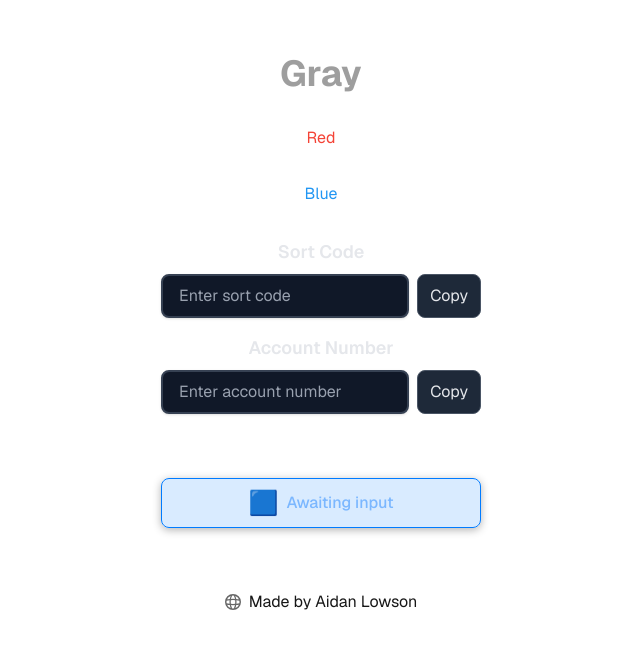
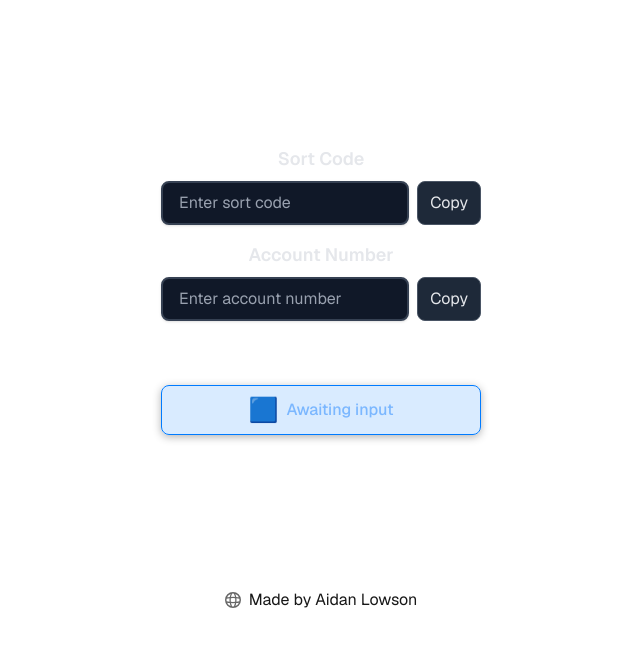
Before and after one commit to AidanLDev/bank-validator, a Next.js app: page / in a window 1280 px wide. Shown: the part 110-758 px from the top of the page, without its empty margins (319-959 px from the left). Built offline with nearby package versions, Linux system fonts and the light colour scheme.

Commit message:
chore: remove --turbopack flag (Next 16 default)

```diff
--- a/app/page.tsx
+++ b/app/page.tsx
@@ -1,35 +1,10 @@
 import Footer from "./components/footer";
 import Form from "./components/form";
-
-import { grey } from "@mui/material/colors";
-import { blue, red } from "@mui/material/colors";
 
 export default function Home() {
   return (
     <div className="grid grid-rows-[20px_1fr_20px] items-center justify-items-center min-h-screen p-8 pb-20 gap-16 sm:p-20 font-[family-name:var(--font-geist-sans)]">
       <main className="flex flex-col gap-[32px] row-start-2 items-center">
-        <h1
-          className={`text-3xl sm:text-4xl font-bold `}
-          style={{
-            color: grey[500],
-          }}
-        >
-          Gray
-        </h1>
-        <h2
-          style={{
-            color: red[500],
-          }}
-        >
-          Red
-        </h2>
-        <h3
-          style={{
-            color: blue[500],
-          }}
-        >
-          Blue
-        </h3>
         <Form />
       </main>
       <Footer />
```
